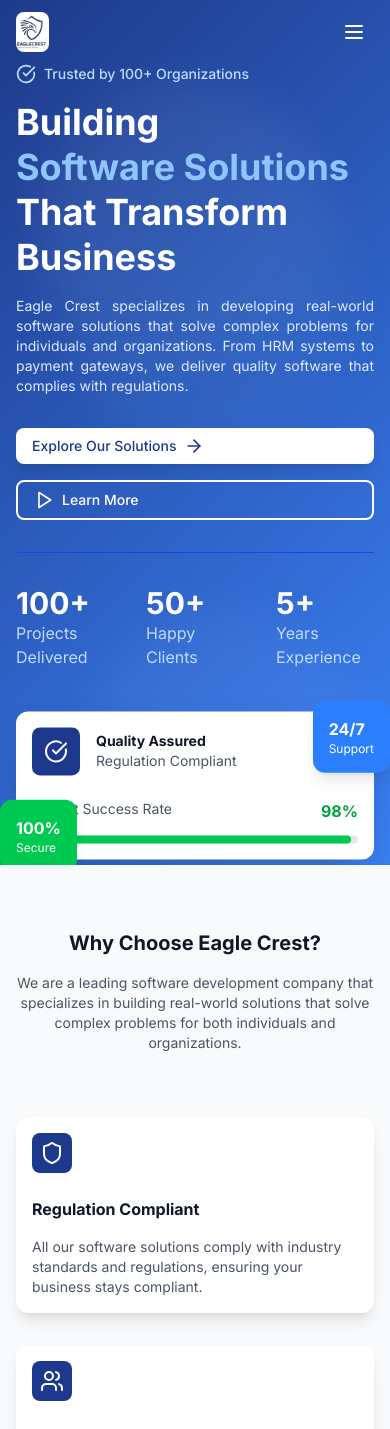
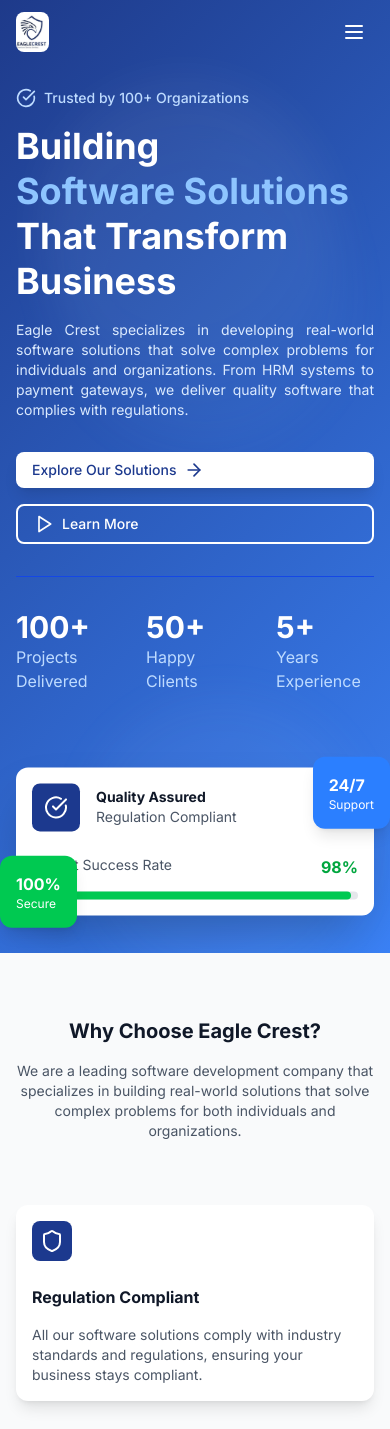
Before and after one commit to ogundelecaleb/eaglecrest, a Next.js app: page / in a window 390 px wide. Shown: the top 1429 px of the page. Built offline with nearby package versions, Linux system fonts and the light colour scheme.

Commit message:
Update padding in Hero section and Navbar link class for consistency

```diff
--- a/app/components/Hero.tsx
+++ b/app/components/Hero.tsx
@@ -12,7 +12,7 @@ export default function Hero() {
   }, [])
 
   return (
-    <section className="relative min-h-screen pt-16 md:pt-18 lg:pt-24 flex items-center gradient-bg overflow-hidden">
+    <section className="relative min-h-screen pt-22 md:pt-22 lg:pt-24 flex items-center gradient-bg overflow-hidden">
       {/* Background Animation */}
       <div className="absolute inset-0 opacity-10">
         <div className="absolute top-20 left-10 w-72 h-72 bg-white rounded-full mix-blend-multiply filter blur-xl animate-pulse"></div>
@@ -70,7 +70,7 @@ export default function Hero() {
           </div>
 
           {/* Right Content - Floating Cards */}
-          <div className={`relative ${isVisible ? "fade-in" : "opacity-0"}`}>
+          <div className={`relative ${isVisible ? "fade-in" : "opacity-0"} py-8`}>
             <div className="relative">
               {/* Main Card */}
               <div className="bg-white rounded-xl md:rounded-2xl p-4 md:p-8 shadow-2xl float">
--- a/app/components/Navbar.tsx
+++ b/app/components/Navbar.tsx
@@ -74,7 +74,7 @@ export default function Navbar() {
               <Link
                 key={link.href}
                 href={link.href}
-                className={`block py-2 px-4 font-medium transition-colors hover:text-blue-900 ${
+                className={`block py-2 px-4 font-medium transition-colors hover:text-blue-900  ${
                   pathname === link.href ? "text-blue-900" : "text-gray-700"
                 }`}
                 onClick={() => setIsOpen(false)}
```
